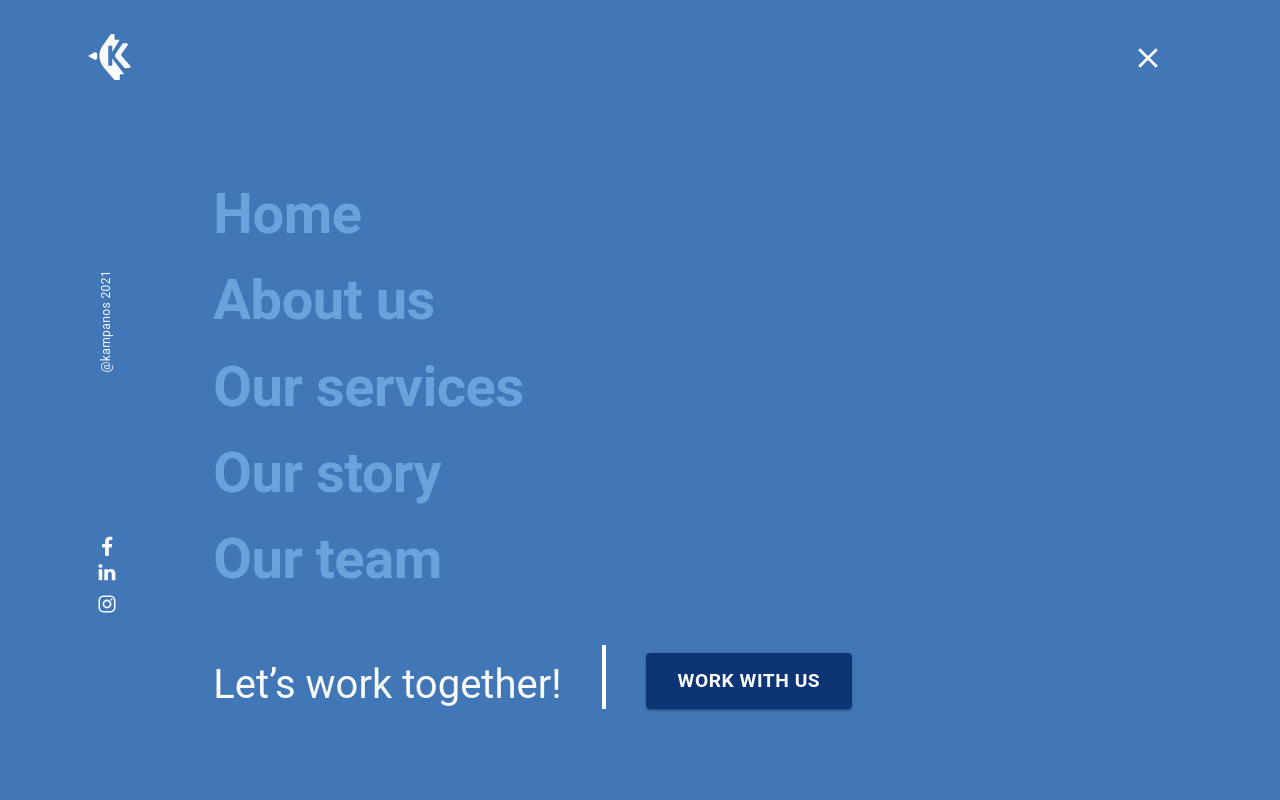
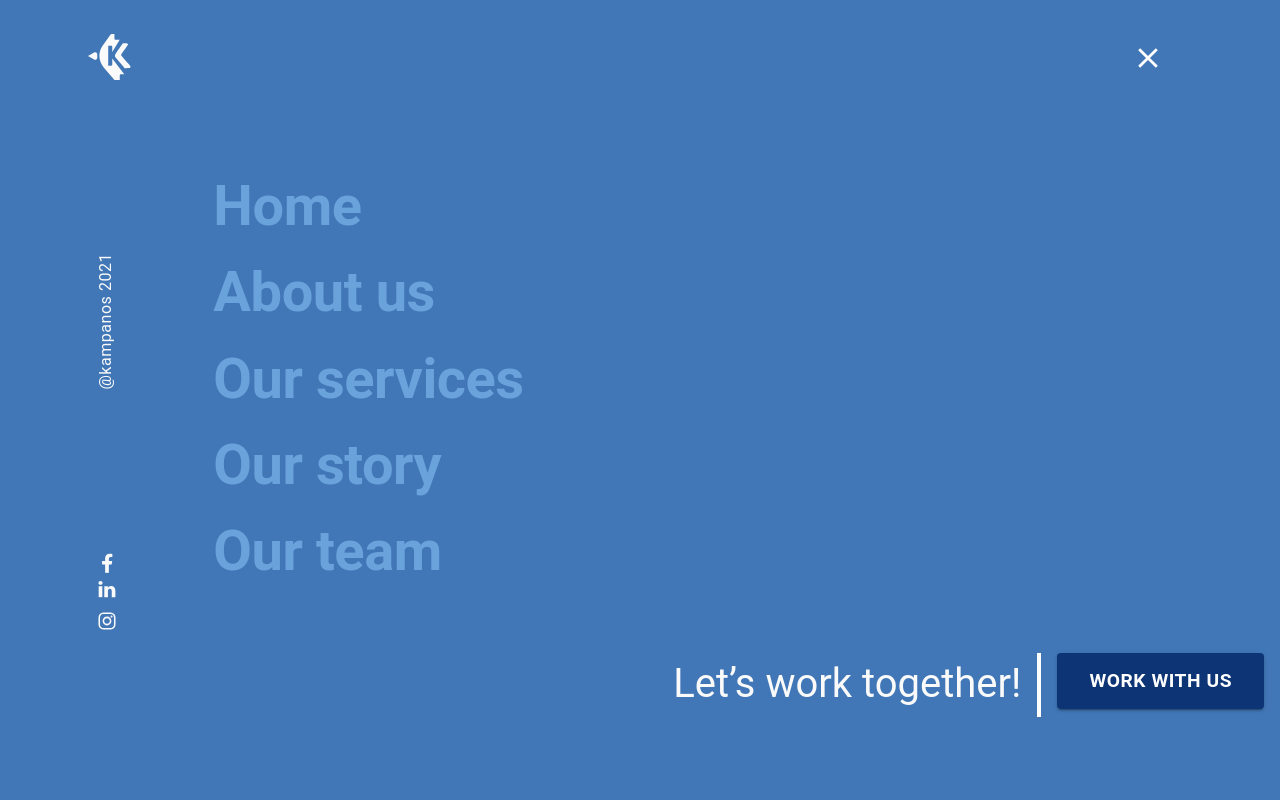
Before and after one commit to vfiedlerc/KampanosWebTranslated, a React (Create React App) app: page / in a window 1280 px wide. Both pictures are taken after a click on the button 1160 px from the left and 57 px from the top of the page. Shown: the top 800 px of the page. Built offline with nearby package versions, Linux system fonts and the light colour scheme.

Commit message:
Changes in Drawer

```diff
--- a/src/components/Drawer/DrawerMenu.tsx
+++ b/src/components/Drawer/DrawerMenu.tsx
@@ -35,26 +35,29 @@ export const DrawerMenu: FC<DrawerMenuProps> = ({
         textAlign: 'left',
         paddingBottom: '1.2rem'
       },
-      h3: { fontSize: '1.2rem', textAlign: 'center', }
+      h3: { fontSize: '1.45rem', paddingBottom: '1.2rem' }
     },
     [theme.breakpoints.between('sm', 'md')]: {
       h2: {
         fontSize: '2.5rem',
         textAlign: 'left',
         paddingBottom: '1.2rem'
-      }
+      },
+      h3: { fontSize: '1.45rem' }
     },
     [theme.breakpoints.between('md', 'lg')]: {
       h2: {
         fontSize: '2.8rem',
         paddingBottom: '1.2rem'
-      }
+      },
+      h3: { fontSize: '2rem' }
     },
     [theme.breakpoints.up('lg')]: {
       h2: {
         fontSize: '3.5rem',
         paddingBottom: '1.2rem'
-      }
+      },
+      h3: { fontSize: '2.5rem' }
     },
   }));
 
@@ -63,29 +66,31 @@ export const DrawerMenu: FC<DrawerMenuProps> = ({
   }));
 
   const BottomBox = styled('div')(({ theme }) => ({
-    margin: '2rem auto 0',
+    margin: '3rem auto 0',
     padding: 0,
     display: 'flex',
-    flexDirection: 'row',
+
     width: '100%',
-    //height: 'fit-content',
-    //justifyContent: 'space-around',
     [theme.breakpoints.down('sm')]: {
       justifyContent: 'center',
-
+      alignContent: 'center',
+      flexDirection:'column',
+      textAlign: 'center'
     },
     [theme.breakpoints.between('sm', 'md')]: {
-      justifyContent: 'center',
-      h3: { fontSize: '1.45rem' }
+      justifyContent: 'end',
+      alignContent: 'flex-end',
+      flexDirection:'row'
     },
     [theme.breakpoints.between('md', 'lg')]: {
       justifyContent: 'end',
       alignContent: 'flex-end',
-      h3: { fontSize: '2rem' }
+      flexDirection: 'row'
     },
     [theme.breakpoints.up('lg')]: {
       justifyContent: 'end',
-      h3: { fontSize: '2.5rem' }
+      alignContent: 'flex-end',
+      flexDirection: 'row'
     },
   }));
 
@@ -174,6 +179,7 @@ export const DrawerMenu: FC<DrawerMenuProps> = ({
                   sx={{
                     margin: 0,
                     color: "#FAFAFA",
+                    fontSize: '1rem'
                   }}
                 >
                   @kampanos 2021
@@ -372,25 +378,22 @@ export const DrawerMenu: FC<DrawerMenuProps> = ({
               <Grid container
                 sx={{
                   bottom: 0,
-                    // alignContent: 'end',
-                    // justifyContent: "right",
-                    // alignItems: "bottom",
                   paddingRight: '1rem'
                 }}
               >
-                  <BottomBox
-              style={{width:'100%'}}>
+
                 <Grid item
                   xs={12}
                   sm={12}
                   md={12}
                   lg={12}
                 >
-                    <Grid container
-                      alignItems="flex-end"
-                      spacing={3}
+
+                    <Grid container>
+                    <BottomBox>
+                      <Grid item
+                      sx={{alignSelf: 'center'}}
                       >
-                      <Grid item>
                         <Typography
                           variant="h3"
                           color="#FAFAFA">
@@ -428,9 +431,11 @@ export const DrawerMenu: FC<DrawerMenuProps> = ({
                           Work with us
                         </Button>
                       </Grid>
+                      </BottomBox>
                     </Grid>
+
                 </Grid>
-                  </BottomBox>
+
               </Grid>
 
             </Grid>
```
Lines whose indentation alone changed are shown as unchanged.
